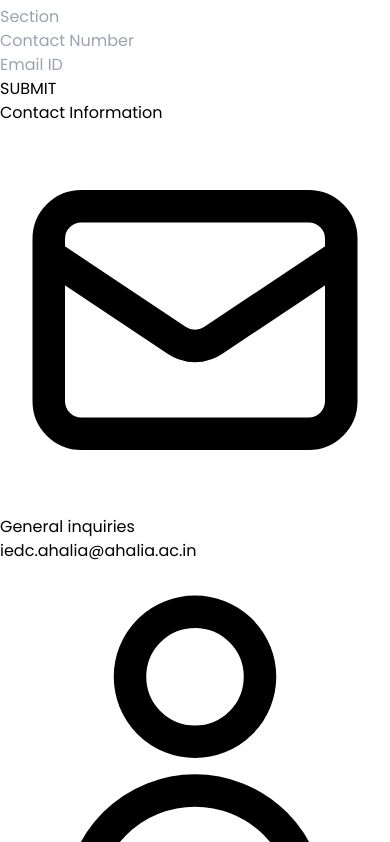
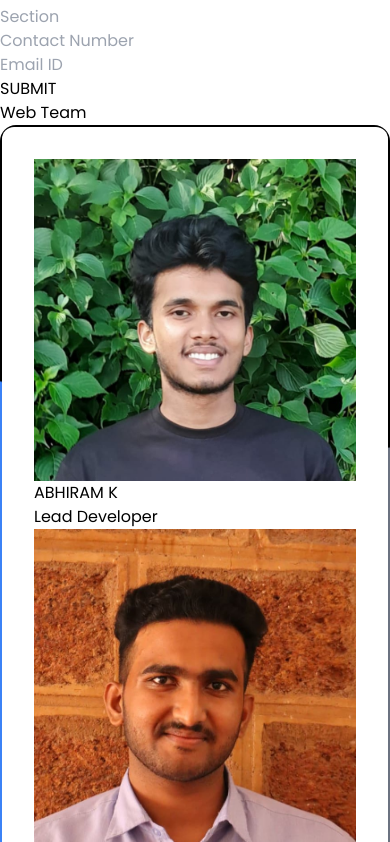
Before and after one commit to abhiscodefun/iedc-repo, a React (Vite) app: page / in a window 390 px wide. Shown: the part 9462-10304 px from the top of the page. Built offline with nearby package versions, Linux system fonts and the light colour scheme.

Commit message:
web team

```diff
--- a/src/App.jsx
+++ b/src/App.jsx
@@ -130,6 +130,7 @@ const MainApp = ({ navigate, currentPage }) => {
         <div ref={joinSectionRef} className="bg-white py-12 sm:py-16">
           <JoinSection />
         </div>
+        <WebTeamSection />
         <Footer />
       </div>
       {galleryState.isOpen && <FullScreenGallery images={galleryImages} startIndex={galleryState.startIndex} onClose={closeGallery} />}
@@ -412,9 +413,37 @@ const teamData = {
     { name: "Irin Ranju", role: "Women & Entrepreneurship Lead", imageUrl: ex07Img },
     { name: "Adhoeeba Sherin", role: "Finance Lead", imageUrl: ex08Img },
     { name: "Afrah Fathima", role: "Marketing Lead", imageUrl: ex09Img },
-    { name: "Akshara", role: "IPR & Research Lead", imageUrl: ex10nsImg }
+    { name: "Aksharaa D", role: "IPR & Research Lead", imageUrl: ex10nsImg }
   ]
 };
+
+const WebTeamSection = () => (
+  <div id="web-team" className="bg-gray-50 py-12 sm:py-16">
+    <div className="max-w-6xl mx-auto px-6">
+      <SectionTitle title="Web Team" />
+      <div className="mt-12">
+        <div className="web-team-container">
+          <div className="web-team-inner">
+            <div className="grid grid-cols-1 md:grid-cols-2 gap-6">
+              <WebTeamCard
+                name="ABHIRAM K"
+                role="Lead Developer"
+                imageUrl={ex06Img}
+                className=""
+              />
+              <WebTeamCard
+                name="VISHNU VS"
+                role="Content Strategist"
+                imageUrl={ex01Img}
+                className=""
+              />
+            </div>
+          </div>
+        </div>
+      </div>
+    </div>
+  </div>
+);
 
 const TeamSection = () => (
   <div className="bg-gray-50 py-12 sm:py-16">
@@ -522,6 +551,47 @@ const WaveBackground = ({ isloading }) => (
           transparent 25%
         );
         animation: rotate-outline 4s linear infinite;
+      }
+
+      /* Rotating border for web team */
+      @keyframes rotate-outline-web {
+        from { transform: rotate(0deg); }
+        to { transform: rotate(360deg); }
+      }
+      .web-team-container {
+        position: relative;
+        padding: 2px;
+        border-radius: 1rem;
+        overflow: hidden;
+        max-width: 800px;
+        margin: 0 auto;
+      }
+      @media (max-width: 768px) {
+        .web-team-container {
+          padding: 2px;
+        }
+      }
+      .web-team-container::before {
+        content: '';
+        position: absolute;
+        top: -50%;
+        left: -50%;
+        width: 200%;
+        height: 200%;
+        z-index: 1;
+        background: conic-gradient(
+          #3B82F6 0deg 120deg,
+          #000000 120deg 240deg,
+          #6B7280 240deg 360deg
+        );
+        animation: rotate-outline-web 4s linear infinite;
+      }
+      .web-team-inner {
+        background: white;
+        border-radius: 0.75rem;
+        position: relative;
+        z-index: 2;
+        padding: 2rem;
       }
 
 
@@ -799,6 +869,14 @@ const TeamMemberCard = ({ name, role, imageUrl }) => (
     </div>
     <h4 className="mt-6 text-base sm:text-lg font-bold text-gray-900">{name}</h4>
     <p className="text-gray-700 font-semibold text-xs sm:text-sm">{role}</p>
+  </div>
+);
+
+const WebTeamCard = ({ imageUrl, name, role, className }) => (
+  <div className={`flex flex-col items-center bg-white rounded-lg shadow-lg p-4 border border-gray-200 ${className}`}>
+    <img src={imageUrl} alt={name} className="w-40 h-40 rounded-full object-cover mb-4" />
+    <h4 className="text-lg font-bold text-gray-900">{name}</h4>
+    <p className="text-gray-700">{role}</p>
   </div>
 );
 
```
